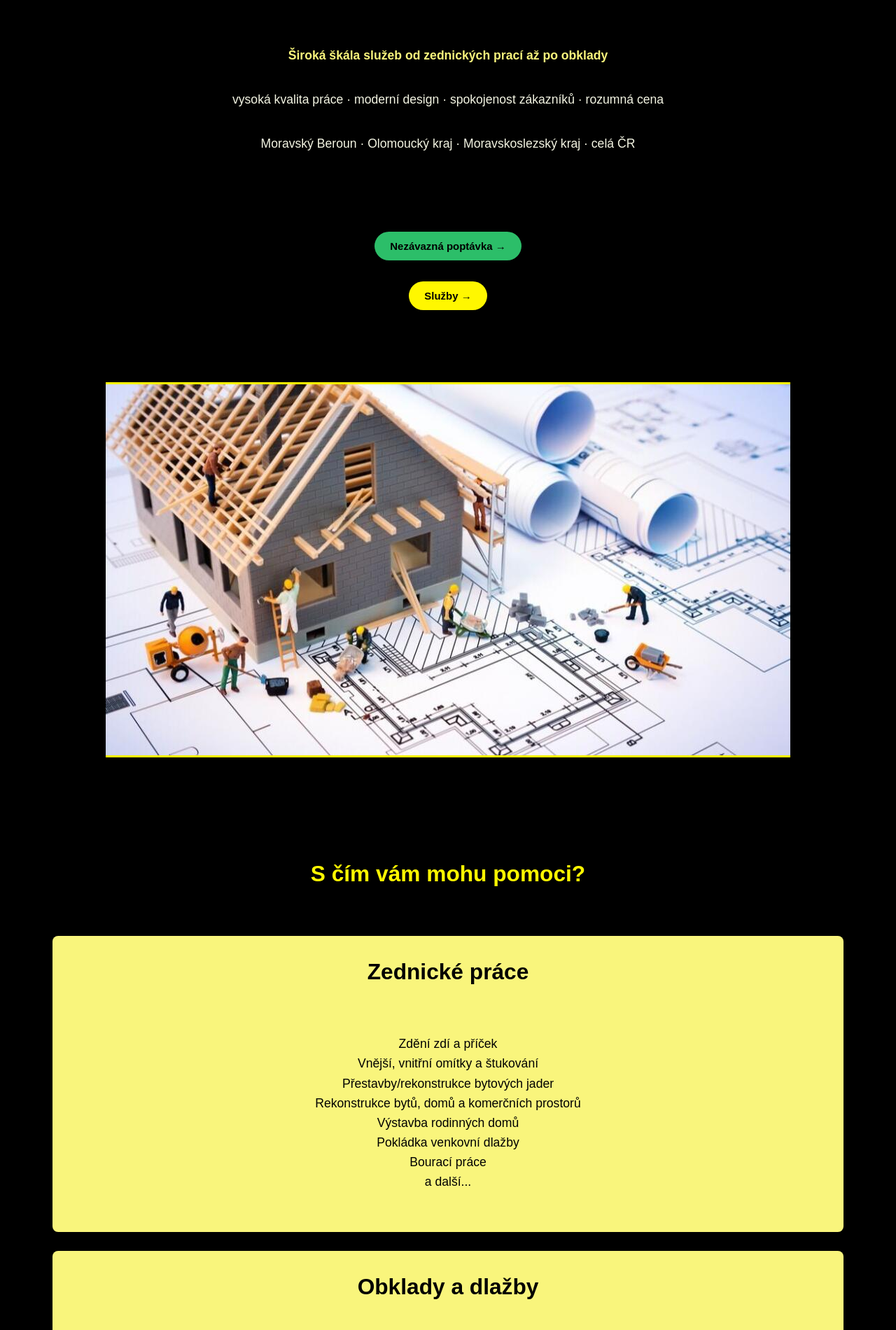
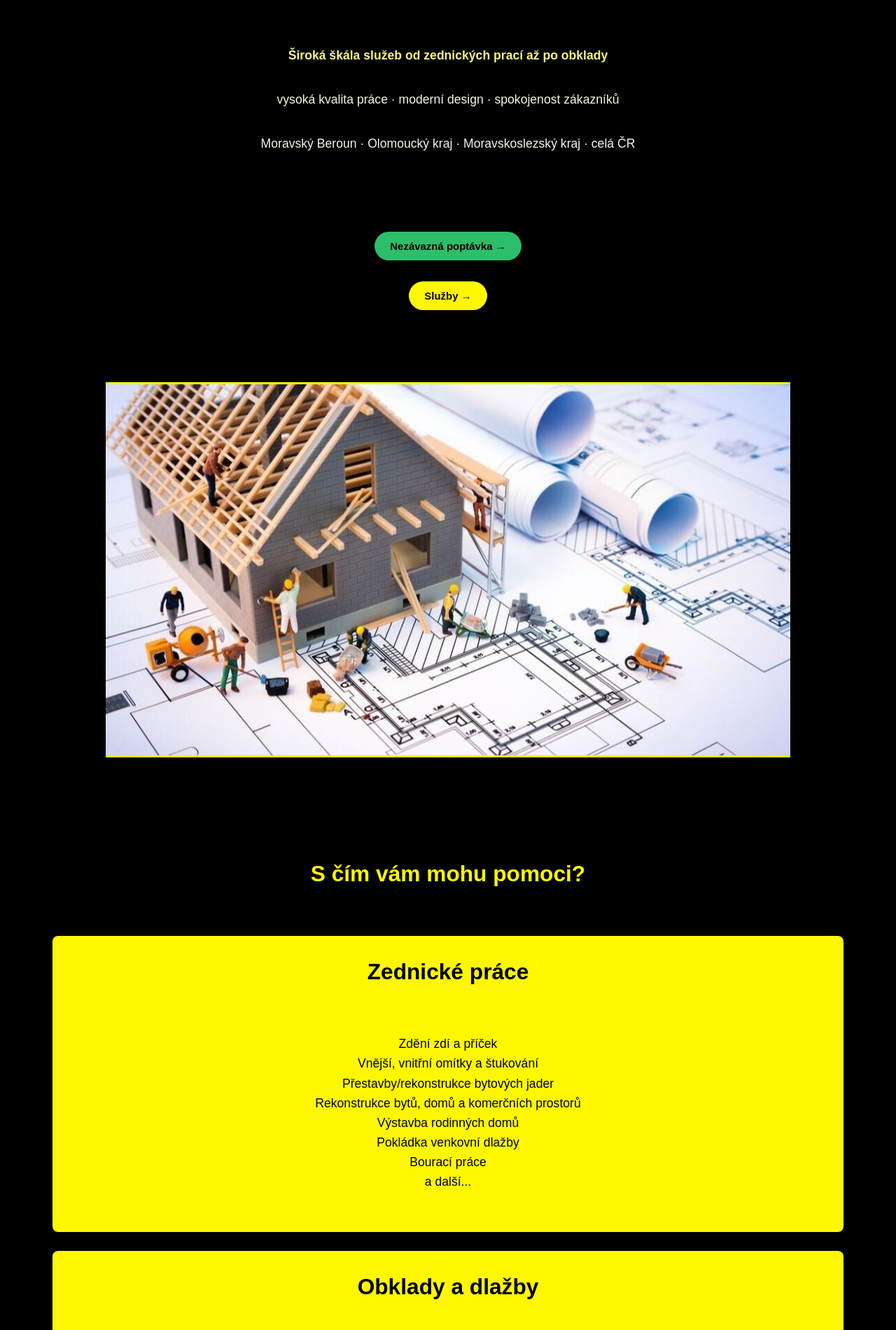
Before and after one commit to Vimes42/stavebnictvi-Hotkovic, a website built with Vite: page index.html in a window 1280 px wide. Shown: the part 340-2240 px from the top of the page at 70% size. Built offline with nearby package versions, Linux system fonts and the light colour scheme.

Commit message:
prvni upravy podle Dominika

```diff
--- a/index.html
+++ b/index.html
@@ -37,7 +37,7 @@
                 <div class="intro">
                     <h1 class="intro-text">STAVEBNICTVÍ</h1>
                     <p class="intro-text highlight">Široká škála služeb od zednických prací až po obklady</p>
-                    <p class="intro-text">vysoká kvalita práce · moderní design · spokojenost zákazníků · rozumná cena</p>
+                    <p class="intro-text">vysoká kvalita práce · moderní design · spokojenost zákazníků </p>
                     <p class="intro-text">Moravský Beroun · Olomoucký kraj · Moravskoslezský kraj · celá ČR</p>
                 </div>
                 <div class="intro-buttons">
--- a/src/style.css
+++ b/src/style.css
@@ -229,7 +229,7 @@ li {
    SERVICES
 ===================== */
 .services-item {
-  background-color: var(--complementary-color);
+  background-color: var(--heading-color);
   color: var(--primary-color);
   padding: 1.5em;
   border-radius: 8px;
```
